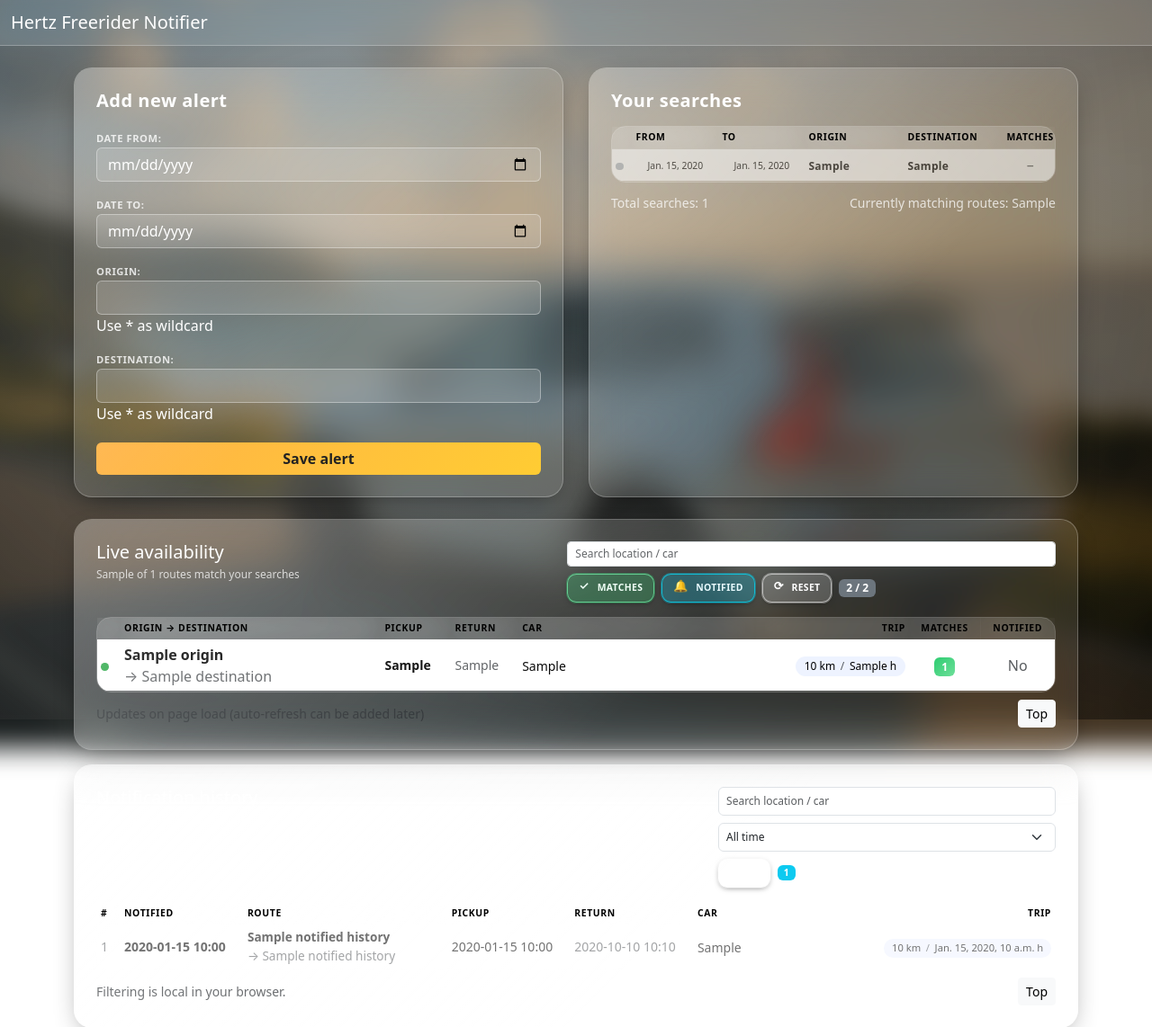
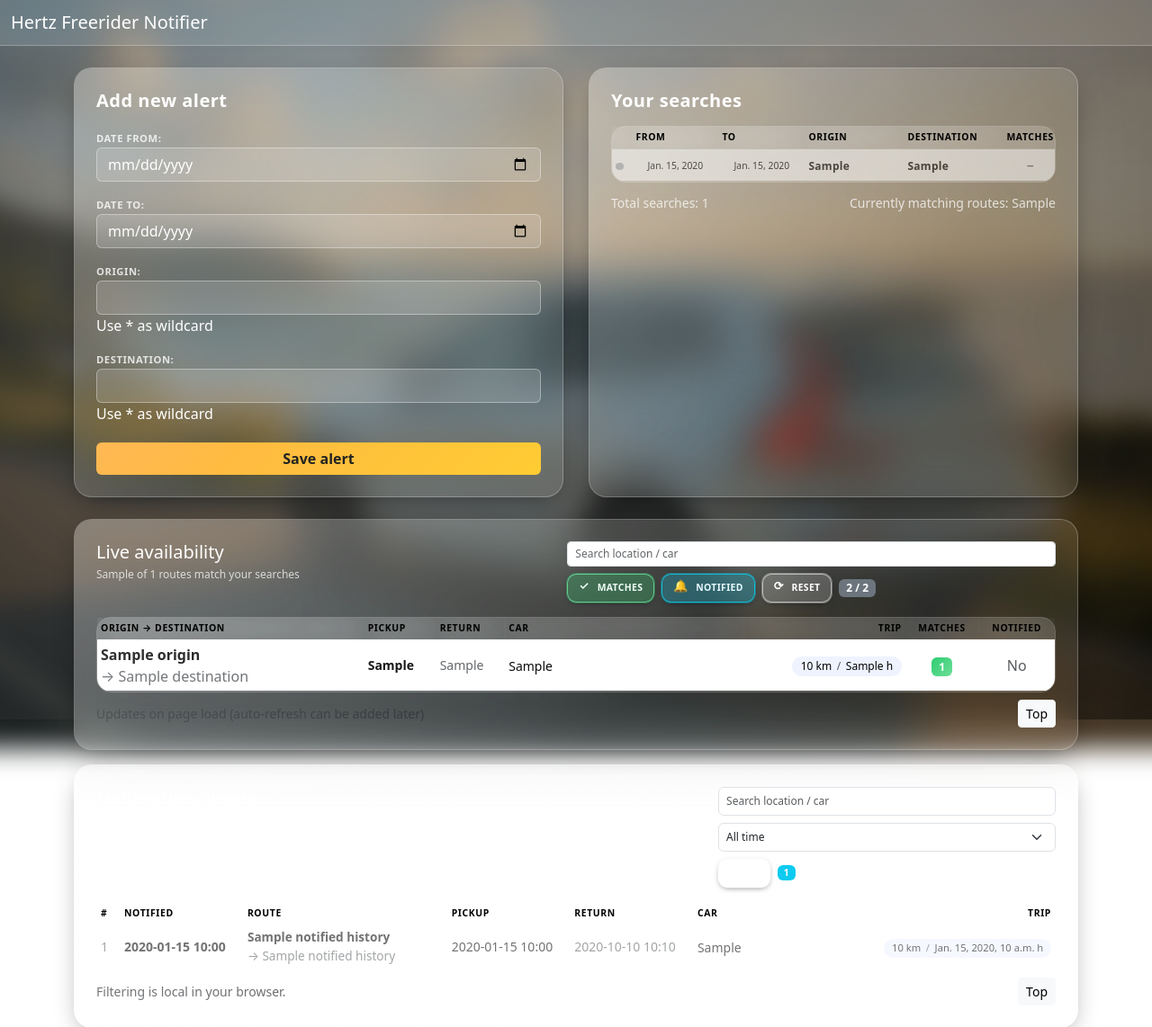
Before and after one commit to cr3ation/hertz-freerider-notifier, a Django app: template scheduler/templates/scheduler/dashboard.html in a window 1280 px wide. Shown: the top 1142 px of the page at 90% size. Run offline with Django 5.2, Linux system fonts and the light colour scheme; tables that the repository leaves empty hold one stand-in row (values such as "Sample post"); the template is opened without the code that fills it: values that come from a table or form of the project are taken from there, most other values are stand-ins (such as "Sample title", 1, 10 or a date in 2020); parts of the project's set-up code (start-up, migrations or seed data) failed here and were passed over; some libraries are stand-ins or nearby versions.

Commit message:
Removed indicator dot on live activity

```diff
--- a/scheduler/static/scheduler/css/app.css
+++ b/scheduler/static/scheduler/css/app.css
@@ -231,7 +231,6 @@
   .history-card .hc-head { align-items:flex-start; }
   .history-card .hc-trip { opacity:.85; }
   .history-card .hc-route { margin-top:.35rem; }
-  .mobile-card-list .indicator-dot { margin-right:.4rem; }
   .btn-delete-sm { padding:.25rem .55rem; font-size:.55rem; }
   /* Strengthen text contrast inside mobile cards */
   /* Explicit dark text colors to match table styling */
--- a/scheduler/templates/scheduler/dashboard.html
+++ b/scheduler/templates/scheduler/dashboard.html
@@ -127,7 +127,6 @@
             <table class="table table-sm align-middle live-availability-table mb-0">
                 <thead>
                     <tr>
-                        <th style="width:26px;"></th>
                         <th>Origin → Destination</th>
                         <th>Pickup</th>
                         <th>Return</th>
@@ -140,7 +139,6 @@
                 <tbody>
                     {% for r in available_routes %}
                         <tr class="route-row {% if r.matches %}has-match{% endif %} {% if r.notified %}notified-row{% endif %} {% if not r.matches %}row-faded{% endif %}">
-                            <td><span class="indicator-dot"></span></td>
                             <td class="cell-locations" style="min-width:220px;">
                                 <strong>{{ r.origin }}</strong><br>
                                 <span class="text-muted">→ {{ r.destination }}</span>
@@ -171,7 +169,7 @@
                             </td>
                         </tr>
                     {% empty %}
-                        <tr><td colspan="8" class="text-muted">No current availability.</td></tr>
+                        <tr><td colspan="7" class="text-muted">No current availability.</td></tr>
                     {% endfor %}
                 </tbody>
             </table>
@@ -182,7 +180,7 @@
             <div class="route-row route-card glass-card {% if r.matches %}has-match{% endif %} {% if r.notified %}notified-row{% endif %} {% if not r.matches %}row-faded{% endif %}">
                 <div class="rc-head d-flex justify-content-between align-items-start">
                     <div class="rc-locs">
-                        <div class="rc-route"><span class="indicator-dot"></span><strong>{{ r.origin }}</strong><span class="arrow">→</span><span class="dest">{{ r.destination }}</span></div>
+                        <div class="rc-route"><strong>{{ r.origin }}</strong><span class="arrow">→</span><span class="dest">{{ r.destination }}</span></div>
                     </div>
                                         <div class="rc-badges text-end">
                                                 {% if r.distance or r.travel_hours %}
```
